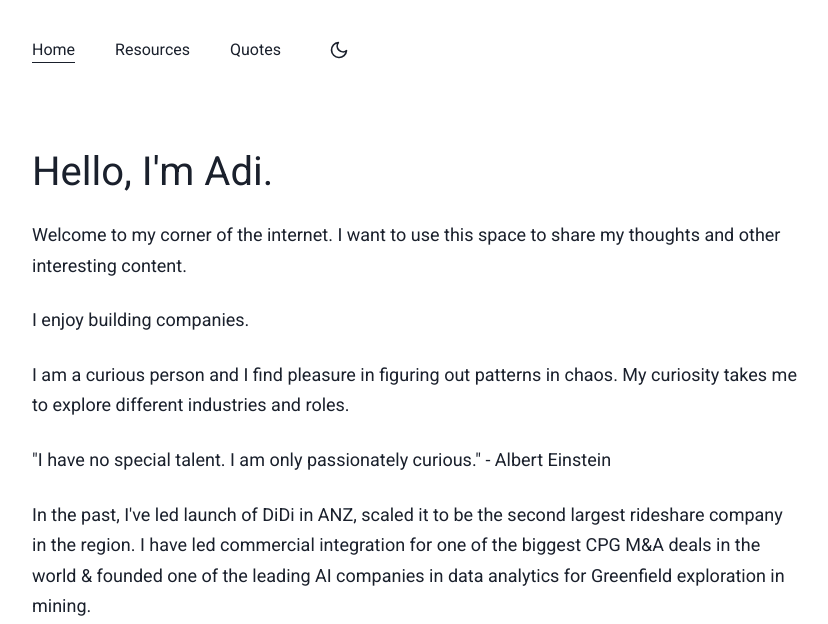
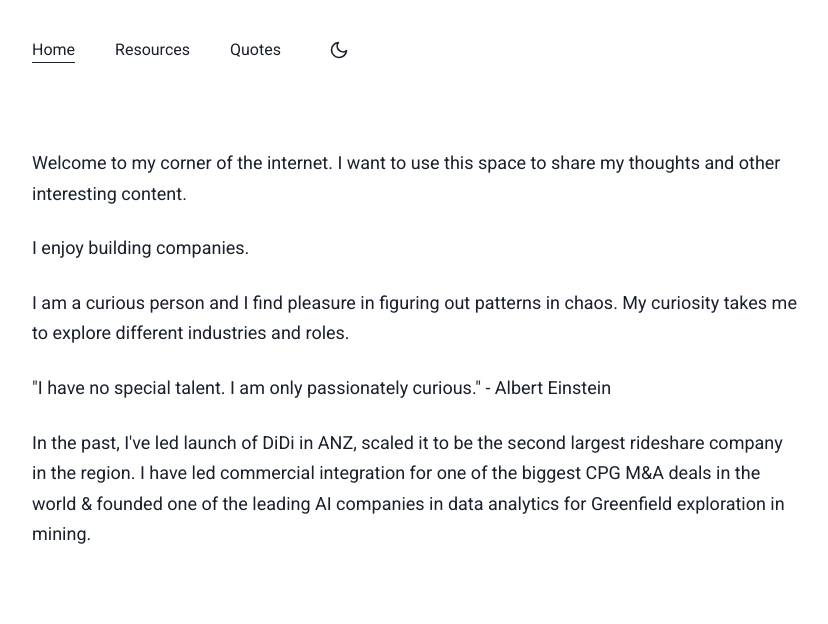
Before and after one commit to Iamadig/personal_website, an Eleventy site: page index.md in a window 1280 px wide. Shown: the top 624 px of the page, without its empty margins (224-1052 px from the left). Built offline with nearby package versions, Linux system fonts and the light colour scheme; Eleventy itself is replaced by a stand-in of ours; files that its build step writes are made by us from their sources.

Commit message:
Updated page titles for consistency

```diff
--- a/_includes/base.njk
+++ b/_includes/base.njk
@@ -3,7 +3,7 @@
 <head>
     <meta charset="UTF-8">
     <meta name="viewport" content="width=device-width, initial-scale=1.0">
-    <title>{{ title }}</title>
+    <title>{{ title }} | Adi's Corner</title>
     <meta name="description" content="{{ description }}">
     <link rel="stylesheet" href="/css/style.css">
     <link rel="stylesheet" href="https://fonts.googleapis.com/css2?family=Roboto:wght@400;500;700&display=swap">
@@ -12,7 +12,6 @@
     {% include "header.njk" %}
 
     <main class="container">
-        <h1>{{ title }}</h1>
         {{ content | safe }}
     </main>
 
```
